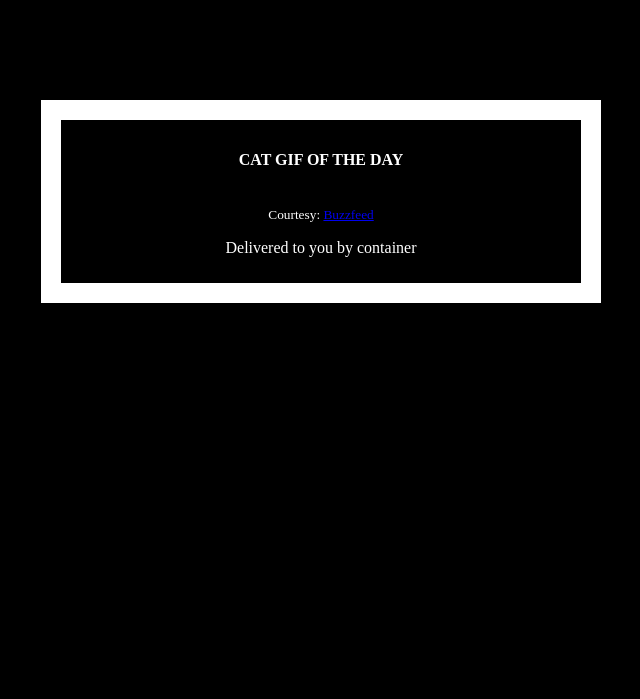
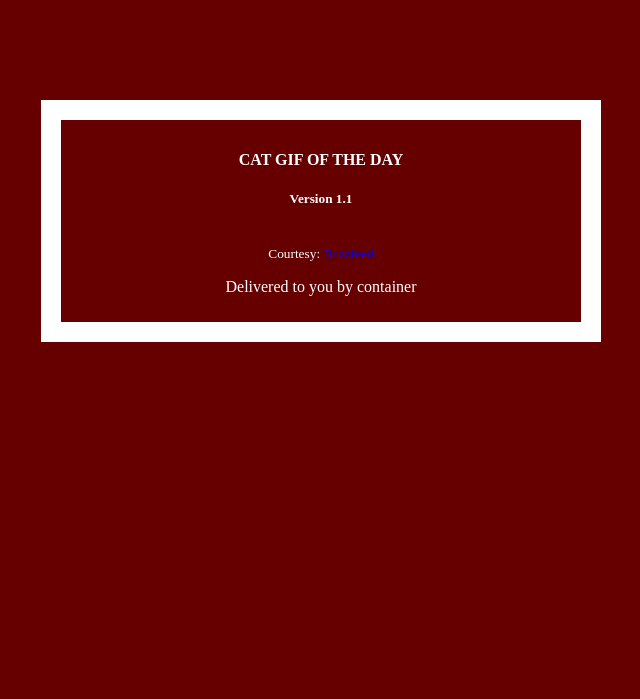
Before and after one commit to mikesir87/cats, a Flask app: template templates/index.html in a window 1280 px wide. Shown: the top 699 px of the page, without its empty margins (319-959 px from the left). Run offline with Flask 2, Linux system fonts and the light colour scheme; the template is opened without the code that fills it, so the values that code supplies are empty.

Commit message:
Making an actual difference for version 1.1

```diff
--- a/templates/index.html
+++ b/templates/index.html
@@ -2,7 +2,7 @@
   <head>
     <style type="text/css">
       body {
-        background: black;
+        background: #600;
         color: white;
       }
       div.container {
@@ -20,6 +20,7 @@
   <body>
     <div class="container">
       <h4>Cat Gif of the day</h4>
+      <h5>Version 1.1</h5>
       <img src="{{url}}" />
       <p><small>Courtesy: <a href="http://www.buzzfeed.com/copyranter/the-best-cat-gif-post-in-the-history-of-cat-gifs">Buzzfeed</a></small></p>
       <p>Delivered to you by container {{hostname}}<p>
```
